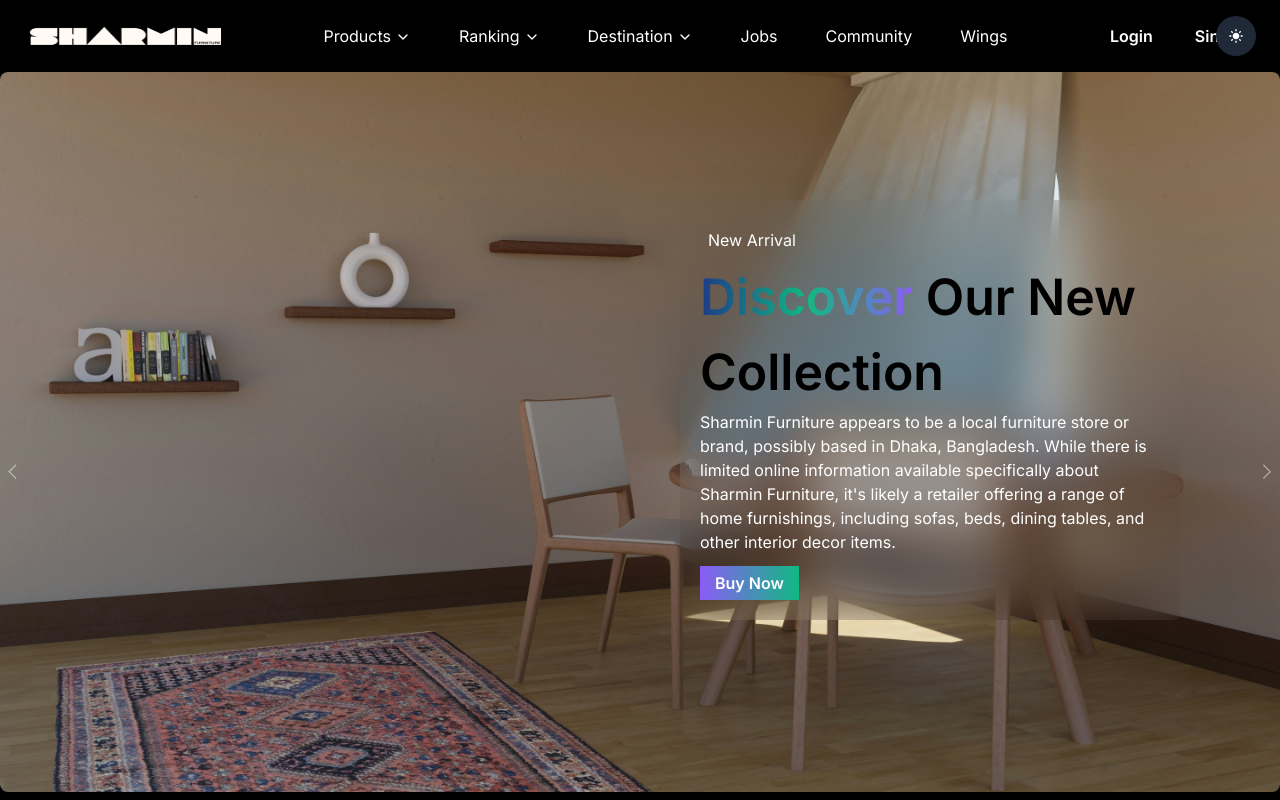
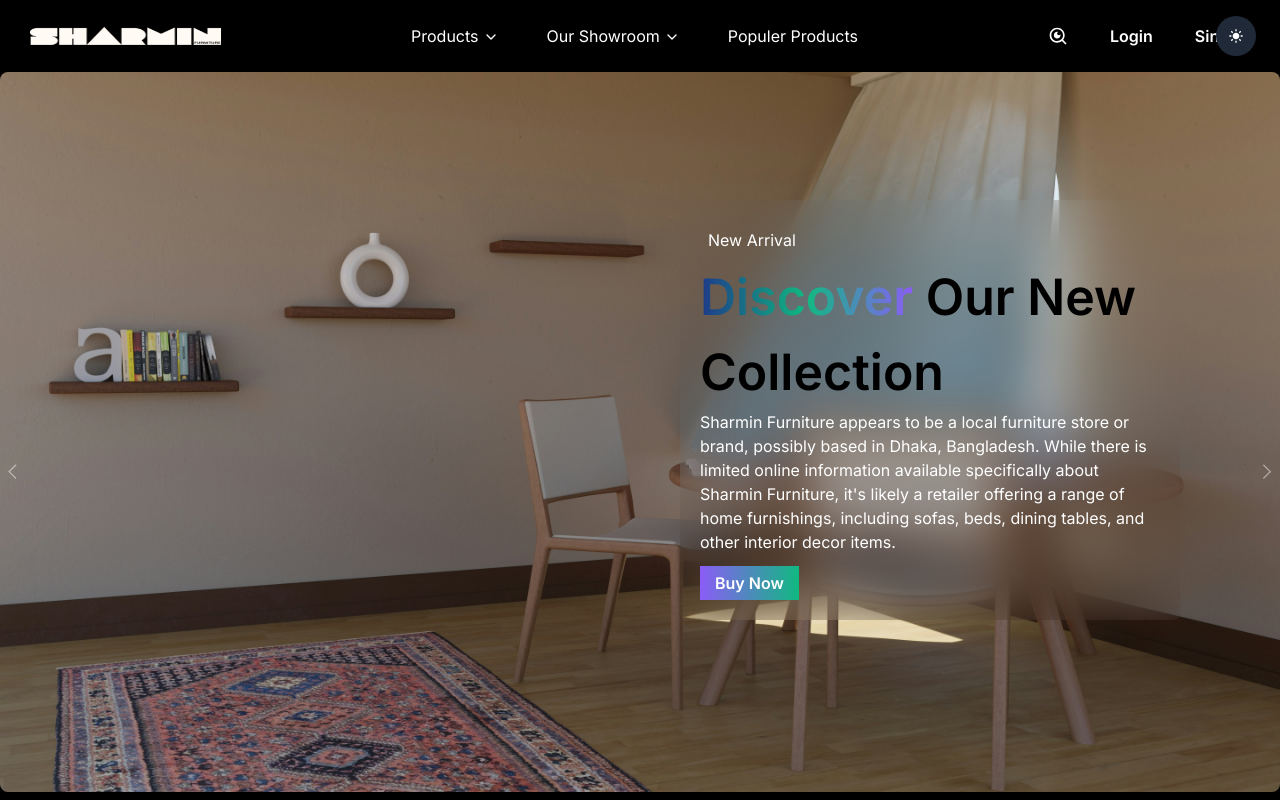
Before and after one commit to shamimgazi8/Sharmin_furniture, a Next.js app: page / in a window 1280 px wide. Shown: the top 800 px of the page. Built offline with nearby package versions, Linux system fonts and the light colour scheme.

Commit message:
last update

```diff
--- a/data/nav-data.json
+++ b/data/nav-data.json
@@ -6,180 +6,261 @@
       {
         "title": "Bedroom",
         "link": "/bedroom",
-        "chiildren": [
-          "Bed",
-          "Bed Slide Table",
-          "Almirah",
-          "Dressing Table",
-          "Dressing Sitter",
-          "Chest of Drawer",
-          "Alna",
-          "Mattress"
+        "children": [
+          {
+            "title": "Bed",
+            "link": "/furniture/bed"
+          },
+          {
+            "title": "Bed Slide Table",
+            "link": "/furniture/bed-slide-table"
+          },
+          {
+            "title": "Almirah",
+            "link": "/furniture/almirah"
+          },
+          {
+            "title": "Dressing Table",
+            "link": "/furniture/dressing-table"
+          },
+          {
+            "title": "Dressing Sitter",
+            "link": "/furniture/dressing-sitter"
+          },
+          {
+            "title": "Chest of Drawer",
+            "link": "/furniture/chest-of-drawer"
+          },
+          {
+            "title": "Alna",
+            "link": "/furniture/alna"
+          },
+          {
+            "title": "Mattress",
+            "link": "/furniture/mattress"
+          }
         ]
       },
       {
         "title": " Dining Room",
         "link": "/Dining Room",
-        "chiildren": [
-          "Dining Set",
-          "Dining Chair",
-          "Showcase",
-          "Side Board",
-          "Oven Box"
+        "children": [
+          {
+            "title": "Dining Set",
+            "link": "/furniture/dining-set"
+          },
+          {
+            "title": "Dining Chair",
+            "link": "/furniture/dining-chair"
+          },
+          {
+            "title": "Showcase",
+            "link": "/furniture/showcase"
+          },
+          {
+            "title": "Side Board",
+            "link": "/furniture/side-board"
+          },
+          {
+            "title": "Oven Box",
+            "link": "/furniture/oven-box"
+          }
         ]
       },
       {
         "title": "Lifestyle",
         "link": "/lifestyle",
-        "chiildren": [
-          "Quraan Rehal",
-          "Accent Table",
-          "Iron Stand",
-          "Coffee Chair",
-          "Coffee Table",
-          "Rocking Chair",
-          "Tea Trolley",
-          "Magazine Rack",
-          "Mirror Frame",
-          "Tissue Box",
-          "Side Table",
-          "Shoe Rack",
-          "Showpiece Rack",
-          "Storage"
+        "children": [
+          {
+            "title": "Quraan Rehal",
+            "link": "/furniture/quraan-rehal"
+          },
+          {
+            "title": "Accent Table",
+            "link": "/furniture/accent-table"
+          },
+          {
+            "title": "Iron Stand",
+            "link": "/furniture/iron-stand"
+          },
+          {
+            "title": "Coffee Chair",
+            "link": "/furniture/coffee-chair"
+          },
+          {
+            "title": "Coffee Table",
+            "link": "/furniture/coffee-table"
+          },
+          {
+            "title": "Rocking Chair",
+            "link": "/furniture/rocking-chair"
+          },
+          {
+            "title": "Tea Trolley",
+            "link": "/furniture/tea-trolley"
+          },
+          {
+            "title": "Magazine Rack",
+            "link": "/furniture/magazine-rack"
+          },
+          {
+            "title": "Mirror Frame",
+            "link": "/furniture/mirror-frame"
+          },
+          {
+            "title": "Tissue Box",
+            "link": "/furniture/tissue-box"
+          },
+          {
+            "title": "Side Table",
+            "link": "/furniture/side-table"
+          },
+          {
+            "title": "Shoe Rack",
+            "link": "/furniture/shoe-rack"
+          },
+          {
+            "title": "Showpiece Rack",
+            "link": "/furniture/showpiece-rack"
+          },
+          {
+            "title": "Storage",
+            "link": "/furniture/storage"
+          }
         ]
       },
 
       {
         "title": "Living Room",
         "link": "/living-room",
-        "chiildren": [
-          "Sofa",
-          "Corner Sofa/L Shaped Sofa",
-          "Fabric Sofa",
-          "Center Table",
-          "Divan",
-          "TV Trolley"
+        "children": [
+          {
+            "title": "Sofa",
+            "link": "/furniture/sofa"
+          },
+          {
+            "title": "Corner Sofa/L Shaped Sofa",
+            "link": "/furniture/corner-sofa"
+          },
+          {
+            "title": "Fabric Sofa",
+            "link": "/furniture/fabric-sofa"
+          },
+          {
+            "title": "Center Table",
+            "link": "/furniture/center-table"
+          },
+          {
+            "title": "Divan",
+            "link": "/furniture/divan"
+          },
+          {
+            "title": "TV Trolley",
+            "link": "/furniture/tv-trolley"
+          }
         ]
       },
 
       {
         "title": "Reading Room",
         "link": "/reading-room",
-        "chiildren": ["Computer Table", "Book Shelf", "Reading Table"]
+        "children": [
+          {
+            "title": "Computer Table",
+            "link": "/furniture/computer-table"
+          },
+          {
+            "title": "Book Shelf",
+            "link": "/furniture/book-shelf"
+          },
+          {
+            "title": "Reading Table",
+            "link": "/furniture/reading-table"
+          }
+        ]
       },
 
       {
         "title": "Office Furniture",
         "link": "/office-furniture",
-        "chiildren": [
-          "Office Chair",
-          "Conference Chair",
-          "Swivel Chair",
-          "Visitor Chair",
-          "Classroom Chair",
-          "Office Table",
-          "Computer Table",
-          "Conference Table",
-          "Drawer Unit",
-          "Office Cabinet",
-          "Book Shelf",
-          "Office Shelf",
-          "Office - Sofa",
-          "MS Product"
+        "children": [
+          {
+            "title": "Office Chair",
+            "link": "/furniture/office-chair"
+          },
+          {
+            "title": "Conference Chair",
+            "link": "/furniture/conference-chair"
+          },
+          {
+            "title": "Swivel Chair",
+            "link": "/furniture/swivel-chair"
+          },
+          {
+            "title": "Visitor Chair",
+            "link": "/furniture/visitor-chair"
+          },
+          {
+            "title": "Classroom Chair",
+            "link": "/furniture/classroom-chair"
+          },
+          {
+            "title": "Office Table",
+            "link": "/furniture/office-table"
+          },
+          {
+            "title": "Computer Table",
+            "link": "/furniture/computer-table"
+          },
+          {
+            "title": "Conference Table",
+            "link": "/furniture/conference-table"
+          },
+          {
+            "title": "Drawer Unit",
+            "link": "/furniture/drawer-unit"
+          },
+          {
+            "title": "Office Cabinet",
+            "link": "/furniture/office-cabinet"
+          },
+          {
+            "title": "Book Shelf",
+            "link": "/furniture/book-shelf"
+          },
+          {
+            "title": "Office Shelf",
+            "link": "/furniture/office-shelf"
+          },
+          {
+            "title": "Office - Sofa",
+            "link": "/furniture/office-sofa"
+          },
+          {
+            "title": "MS Product",
+            "link": "/furniture/ms-product"
+          }
         ]
       }
     ]
   },
   {
-    "title": "Ranking",
-    "link": "/top-universities",
+    "title": "Our Showroom",
+    "link": "/showroom",
     "children": [
       {
-        "title": "World University Ranking",
-        "link": "/top-universities"
+        "title": "Banasree",
+        "link": "/showroom/banasree"
       },
       {
-        "title": "By Region",
-        "link": "/study-abroad",
-        "children": [
-          {
-            "title": "Africa",
-            "link": "/study-abroad/africa"
-          },
-          {
-            "title": "Asia",
-            "link": "/study-abroad/asia"
-          },
-          {
-            "title": "Europe",
-            "link": "/study-abroad/europe"
-          },
-          {
-            "title": "Latin America",
-            "link": "/study-abroad/latin-america"
-          },
-          {
-            "title": "North America",
-            "link": "/study-abroad/nort-america"
-          },
-          {
-            "title": "Oceania",
-            "link": "/study-abroad/oceania"
-          }
-        ]
-      },
-      {
-        "title": "World University Ranking by Subject",
-        "link": "/programs/search"
-      },
-      {
-        "title": "Best Student Cities in the World",
-        "link": "/best-student-cities"
+        "title": "Badda",
+        "link": "/showroom/badda"
       }
     ]
   },
 
   {
-    "title": "Destination",
-    "link": "/study-abroad",
-    "children": [
-      {
-        "title": "United Kingdom",
-        "link": "/study-abroad/europe/united-kingdom"
-      },
-      {
-        "title": "Germany",
-        "link": "/study-abroad/europe/germany"
-      },
-      {
-        "title": "Europe",
-        "link": "/study-abroad/europe"
-      },
-      {
-        "title": "France",
-        "link": "/study-abroad/europe/france"
-      },
-      {
-        "title": "Australia",
-        "link": "/study-abroad/oceania/australia"
-      },
-      {
-        "title": "New Zealand",
-        "link": "/study-abroad/oceania/new-zealand"
-      }
-    ]
-  },
-
-  {
-    "title": "Jobs",
-    "link": "/jobs"
-  },
-  {
-    "title": "Community",
-    "link": "/community"
-  },
-  {
-    "title": "Wings",
-    "link": "/blog"
+    "title": "Populer Products",
+    "link": "/populer-products"
   }
 ]
--- /dev/null
+++ b/modules/@common/search/index.tsx
@@ -0,0 +1,39 @@
+import React, { useState } from 'react';
+import { Button, Input, Modal } from 'antd';
+import { RiSearchEyeLine } from 'react-icons/ri';
+
+const SearchBar: React.FC = () => {
+  const [isModalOpen, setIsModalOpen] = useState(false);
+
+  const showModal = () => {
+    setIsModalOpen(true);
+  };
+
+  const handleOk = () => {
+    setIsModalOpen(false);
+  };
+
+  const handleCancel = () => {
+    setIsModalOpen(false);
+  };
+
+  return (
+    <>
+      <button className=" btn-primary" onClick={showModal}>
+        <RiSearchEyeLine className=" text-xl" />
+      </button>
+      <Modal
+        title="Search"
+        open={isModalOpen}
+        onOk={handleOk}
+        onCancel={handleCancel}
+      >
+        <div>
+          <Input></Input>
+        </div>
+      </Modal>
+    </>
+  );
+};
+
+export default SearchBar;
--- a/modules/@layout/Header.tsx
+++ b/modules/@layout/Header.tsx
@@ -11,6 +11,8 @@
 import { MdOutlineSwapCalls } from 'react-icons/md';
 import { useSelector } from 'react-redux';
 import ThemeToggleButton from '../@common/darkmode';
+import { FaLongArrowAltRight } from 'react-icons/fa';
+import SearchBar from '../@common/search';
 
 // const ProfileAvatar = dynamic(() => import('@/modules/@admin/avatar'), {
 //   ssr: false,
@@ -83,74 +85,81 @@
               </Link>
             </div>
             <nav className="hidden lg:block">
-              <ul className="flex items-center">
-                {navData?.map((item1, i) => {
+              <ul className="flex items-center backdrop-blur-md">
+                {navData?.map((NavItem, i) => {
                   return (
-                    <li key={i} className="group/item-1 relative">
+                    <li
+                      key={i}
+                      className="group/item-1 relative backdrop-blur-md"
+                    >
                       <Link
-                        href={item1?.link}
-                        className="flex items-center gap-1 p-6 hover:!text-gradient font-normal"
+                        href={NavItem?.link}
+                        className="flex items-center gap-1 p-6 hover:!text-gradient font-normal backdrop-blur-md"
                       >
-                        {item1?.title}
-                        {item1.children && (
+                        {NavItem?.title}
+                        {NavItem.children && (
                           <FiChevronDown className="mt-[2px]" />
                         )}
                       </Link>
 
-                      {item1?.children && (
-                        <ul className="min-w-[260px] absolute  bg-white py-2 pl-4 pr-0 rounded-md  shadow-lg opacity-0 invisible top-[100%] left-0 group-hover/item-1:visible group-hover/item-1:opacity-100">
-                          {item1?.children?.map((item2: any, i: any) => {
+                      {NavItem?.children && (
+                        <ul className="min-w-[260px] absolute  bg-white/90 backdrop-blur-md py-2 pl-4 pr-0 rounded-md  shadow-lg opacity-0 invisible top-[100%] left-0 group-hover/item-1:visible group-hover/item-1:opacity-100">
+                          {NavItem?.children?.map(
+                            (NavItemChild: any, i: any) => {
                               return (
                                 <li
                                   className="overflow-hidden group/item-2 w-full"
                                   key={i}
                                 >
                                   <Link
-                                  href={item2?.link}
+                                    href={NavItemChild?.link}
                                     className="group/test grid grid-cols-[auto_1fr_auto]  p-2 hover:text-gradient text-black font-semibold items-center gap-2 translate-x-[-30px] hover:translate-x-0 transition"
                                   >
                                     <span className="block shrink-0 test w-[15px] h-[10px] bg-gradient-to-r from-primary to-secondary"></span>
                                     <span className="group-hover/item-2:text-gradient">
-                                    {item2.title}
+                                      {NavItemChild.title}
                                     </span>
-                                  {item2?.children && (
-                                    <span className="flex w-[10px] h-[10px] bg-gradient-to-r from-primary to-secondary test-2"></span>
+                                    {NavItemChild?.children && (
+                                      <span className="flex w-[10px] h-[10px] bg-gradient-to-r from-primary to-secondary test-2">
+                                        <FaLongArrowAltRight />
+                                      </span>
                                     )}
                                   </Link>
-                                {item1?.children?.length - 1 !== i && (
+                                  {NavItem?.children?.length - 1 !== i && (
                                     <span className="block w-[calc(100%-16px)] h-[1px] bg-[#eee]"></span>
                                   )}
 
-                                {item2?.children && (
-                                  <ul className="min-w-[300px] absolute bg-white p-4 pr-0 rounded-md  shadow-lg opacity-0 invisible top-0  left-[100%] group-hover/item-2:visible group-hover/item-2:opacity-100">
-                                    {item2?.children?.map(
-                                      (item3: any, i: any) => {
+                                  {NavItemChild?.children && (
+                                    <ul className="min-w-[300px] min-h-[300px] absolute bg-white/90 backdrop-blur-md group p-4 pr-0 rounded-md  shadow-lg opacity-0 invisible top-0  left-[100%] group-hover/item-2:visible group-hover/item-2:opacity-100">
+                                      {NavItemChild?.children?.map(
+                                        (NavItemChildOfChild: any, i: any) => {
                                           return (
                                             <li
                                               key={i}
-                                            className="overflow-hidden group/item-3"
+                                              className="overflow-hidden group/item-3 group-hover:text-black"
                                             >
                                               <Link
-                                              href={item3?.link}
+                                                href={NavItemChildOfChild?.link}
                                                 className="flex p-2 hover:text-inherit text-black font-normal items-center gap-2 translate-x-[-30px] hover:translate-x-0 transition"
                                               >
                                                 <span className="block shrink-0 test w-[15px] h-[10px] bg-gradient-to-r from-primary to-secondary"></span>
                                                 <span className="group-hover/item-3:text-gradient">
-                                                {item3.title}
+                                                  {NavItemChildOfChild.title}
                                                 </span>
-                                              {item3?.children && (
+                                                {NavItemChildOfChild?.children && (
                                                   <span className="flex w-[10px] h-[10px] bg-gradient-to-r from-primary to-secondary test-2"></span>
                                                 )}
                                               </Link>
 
-                                            {item2?.children?.length - 1 !==
+                                              {NavItemChild?.children?.length -
+                                                1 !==
                                                 i && (
                                                 <span className="block w-[calc(100%-16px)] h-[1px] bg-[#eee]"></span>
                                               )}
 
-                                            {item3?.children && (
-                                              <ul className="min-w-[200px] absolute bg-white p-4 pr-0 rounded-md  shadow-lg opacity-0 invisible top-0  left-[100%] group-hover/item-3:visible group-hover/item-3:opacity-100">
-                                                {item3?.children?.map(
+                                              {NavItemChildOfChild?.children && (
+                                                <ul className="min-w-[200px] absolute bg-white/90 backdrop-blur-md p-4 pr-0 rounded-md  shadow-lg opacity-0 invisible top-0  left-[100%] group-hover/item-3:visible group-hover/item-3:opacity-100">
+                                                  {NavItemChildOfChild?.children?.map(
                                                     (item4: any, i: any) => {
                                                       return (
                                                         <li
@@ -166,8 +175,8 @@
                                                               {item4.title}
                                                             </span>
                                                           </Link>
-                                                        {item3?.children
-                                                          ?.length -
+                                                          {NavItemChildOfChild
+                                                            ?.children?.length -
                                                             1 !==
                                                             i && (
                                                             <span className="block w-[calc(100%-16px)] h-[1px] bg-[#eee]"></span>
@@ -186,7 +195,8 @@
                                   )}
                                 </li>
                               );
-                          })}
+                            }
+                          )}
                         </ul>
                       )}
                     </li>
@@ -198,15 +208,16 @@
               {!hasCookie ? (
                 <Fragment>
                   <div className="flex items-center gap-3">
+                    <SearchBar />
                     <Link
                       href="/login"
-                      className="btn btn-primary  hover:text-white text-gradient"
+                      className="btn btn-primary   text-gradient"
                     >
                       <span className="">Login</span>
                     </Link>
                     <Link
                       href="/signup"
-                      className=" btn-primary  hover:text-white text-gradient "
+                      className=" btn-primary   text-gradient "
                     >
                       <span className="">Singup</span>
                     </Link>
--- a/modules/home/Home.tsx
+++ b/modules/home/Home.tsx
@@ -7,6 +7,7 @@
 import PopulerFurniture from './populerFuniture';
 import CreationPurpose from './purpose';
 import Uniqueness from './uniqueness/Uniqueness';
+import SearchBar from '../@common/search';
 const items = [
   {
     src: 'https://www.bdfurnituresolution.com/images/stories/virtuemart/product/sunshine-bed-furniture-bdfs-dhaka.jpg',
--- a/styles/base/_buttons.scss
+++ b/styles/base/_buttons.scss
@@ -20,6 +20,8 @@
 }
 
 .btn-primary:hover {
+  border: 1px solid white;
+  transition: 0.5s all;
   color: #fff;
   background-color: rgba(255, 255, 255, 0.88);
   background-position: 150% 0;
```
Also changed, not shown: modules/@common/modal/index.tsx (added, +32 -0 lines), modules/@layout/Footer.tsx (+84 -38 lines). Lines whose indentation alone changed are shown as unchanged.
